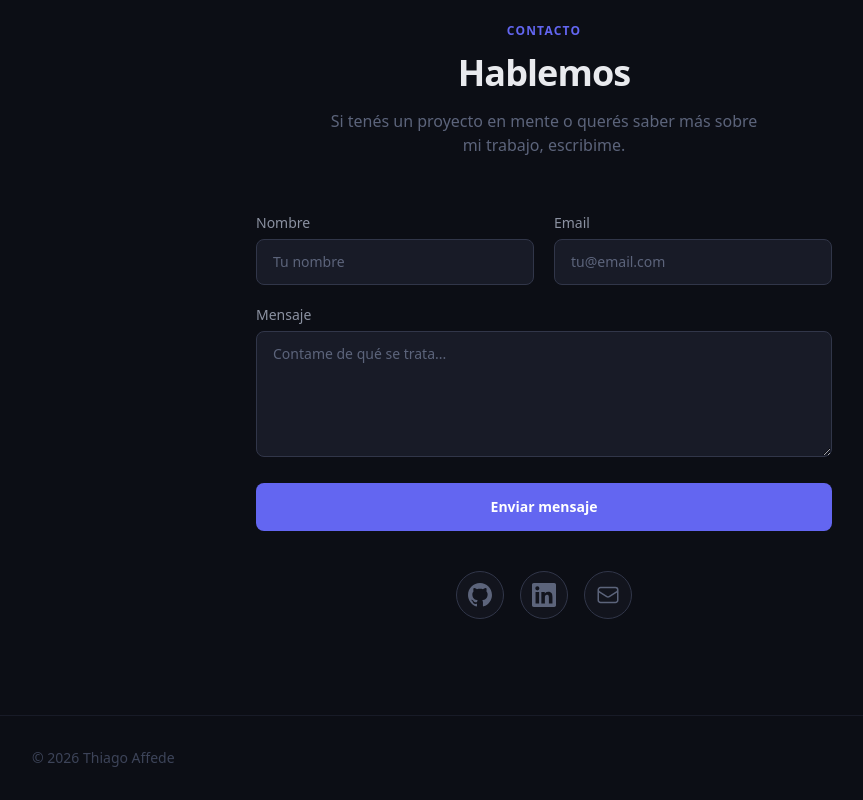
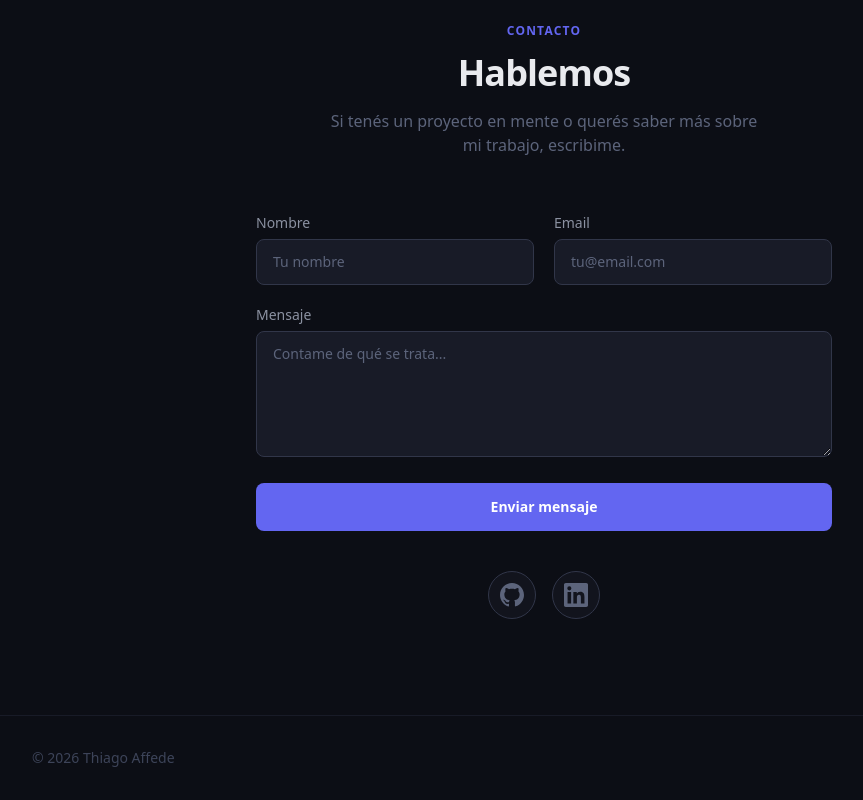
Before and after one commit to thiagoaffede/thiagoaffede.github.io, a Next.js app: page / in a window 1280 px wide. Shown: the part 2572-3372 px from the top of the page, without its empty margins (96-959 px from the left). Built offline with nearby package versions, Linux system fonts and the light colour scheme.

Commit message:
Remove email icon from social links

```diff
--- a/src/app/page.tsx
+++ b/src/app/page.tsx
@@ -70,15 +70,7 @@ const socials = [
       </svg>
     ),
   },
-  {
-    label: "Email",
-    href: "mailto:thiagoaffede@hotmail.com",
-    icon: (
-      <svg className="w-6 h-6" fill="none" viewBox="0 0 24 24" stroke="currentColor" strokeWidth={1.5}>
-        <path strokeLinecap="round" strokeLinejoin="round" d="M21.75 6.75v10.5a2.25 2.25 0 01-2.25 2.25h-15a2.25 2.25 0 01-2.25-2.25V6.75m19.5 0A2.25 2.25 0 0019.5 4.5h-15a2.25 2.25 0 00-2.25 2.25m19.5 0v.243a2.25 2.25 0 01-1.07 1.916l-7.5 4.615a2.25 2.25 0 01-2.36 0L3.32 8.91a2.25 2.25 0 01-1.07-1.916V6.75" />
-      </svg>
-    ),
-  },
+
 ];
 
 export default function Home() {
```
